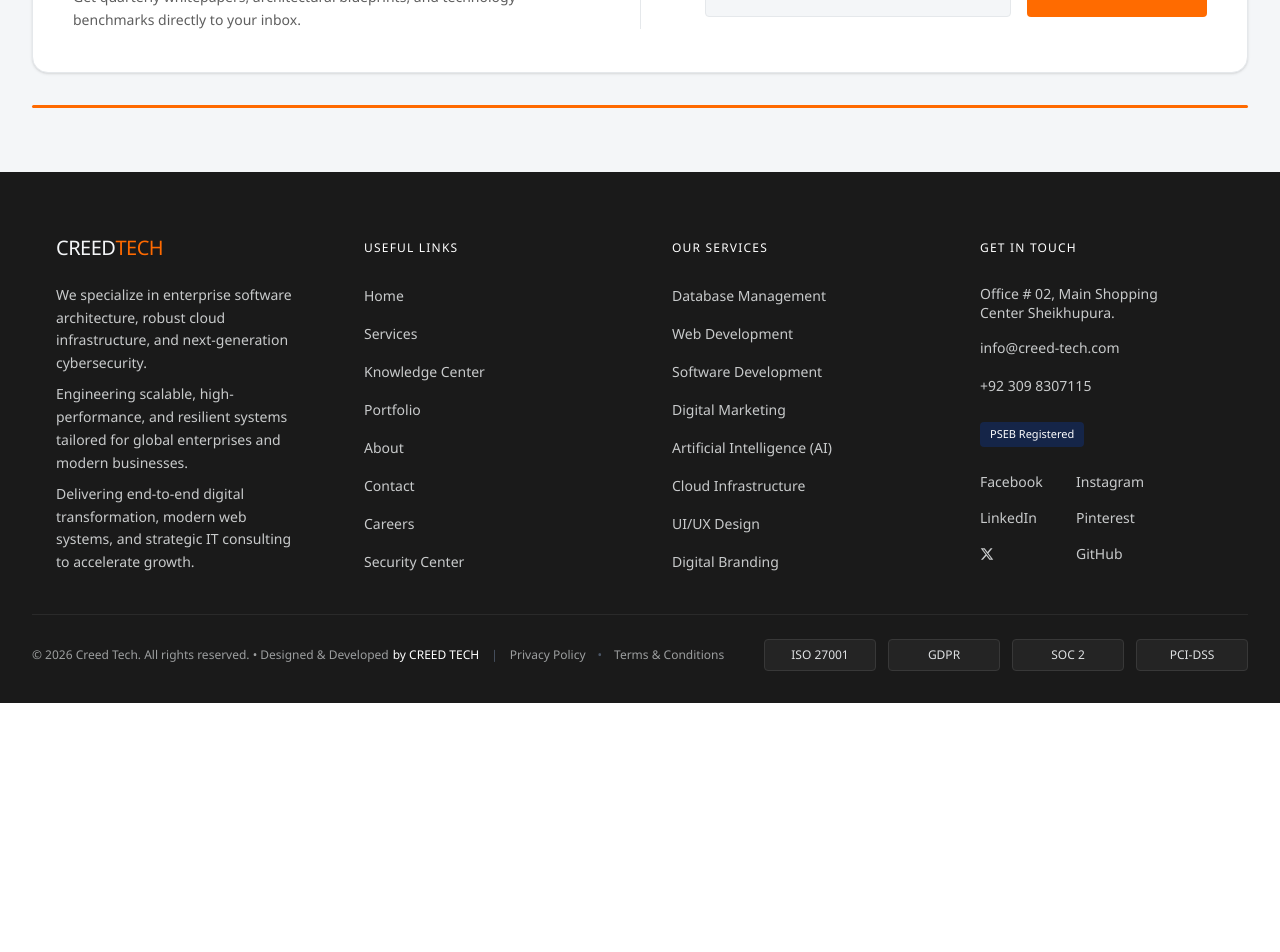
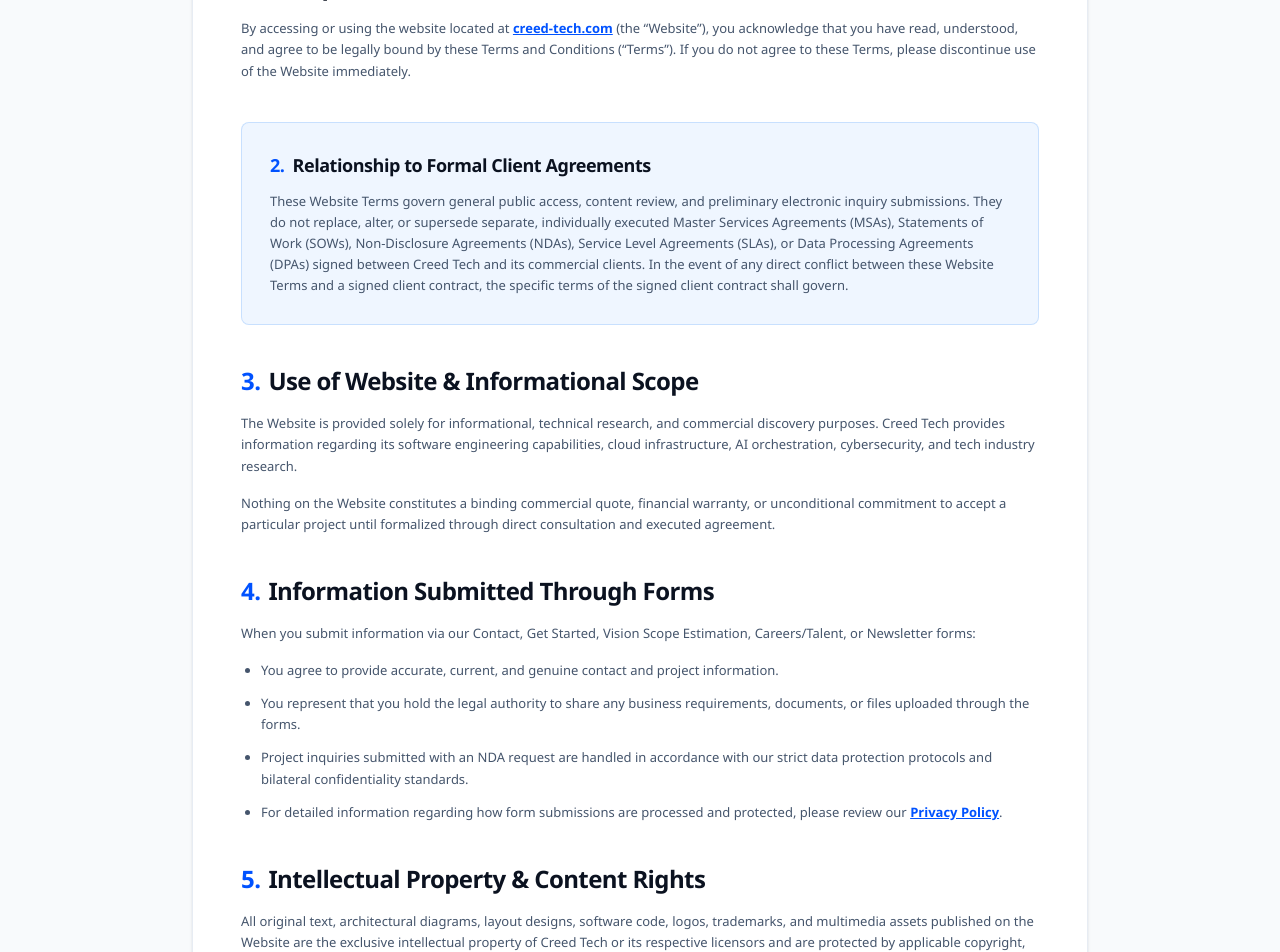
Before and after one commit to tariq200380/enterprise-app, a Next.js app: page /terms in a window 1280 px wide. Shown: the part 600-1552 px from the top of the page. Before the commit the page ends 1303 px from the top, so only its background shows below. Built offline with nearby package versions, Linux system fonts and the light colour scheme.

Commit message:
feat: implement terms and conditions content sections 1 to 5 in pure Tailwind CSS

```diff
--- a/src/app/terms/page.tsx
+++ b/src/app/terms/page.tsx
@@ -1,4 +1,5 @@
 import type { Metadata } from "next";
+import Link from "next/link";
 
 export const metadata: Metadata = {
   title: "Terms & Conditions",
@@ -42,6 +43,100 @@
           </p>
         </div>
       </section>
+
+      {/* Terms Content Card */}
+      <section className="w-full pt-8 pb-4 sm:pt-10 sm:pb-6 px-4 sm:px-6 lg:px-8">
+        <div className="max-w-4xl mx-auto bg-white border border-slate-200/80 rounded-xl p-6 sm:p-10 md:p-12 shadow-sm space-y-10">
+          {/* 1. Acceptance of Terms */}
+          <div className="space-y-4">
+            <h2 className="text-xl sm:text-2xl font-bold text-[#0B1220] tracking-tight">
+              <span className="text-[#0052FF] mr-2">1.</span>
+              Acceptance of Terms
+            </h2>
+            <p className="text-slate-600 text-xs sm:text-[13px] sm:text-sm leading-relaxed font-normal">
+              By accessing or using the website located at{" "}
+              <Link
+                href="/"
+                className="text-[#0052FF] font-semibold underline hover:text-[#0043D1] transition-colors"
+              >
+                creed-tech.com
+              </Link>{" "}
+              (the &ldquo;Website&rdquo;), you acknowledge that you have read, understood, and agree to be legally bound by these Terms and Conditions (&ldquo;Terms&rdquo;). If you do not agree to these Terms, please discontinue use of the Website immediately.
+            </p>
+          </div>
+
+          {/* 2. Relationship to Formal Client Agreements */}
+          <div className="bg-[#EFF6FF] border border-[#BFDBFE]/80 rounded-lg p-6 sm:p-7 space-y-3">
+            <h3 className="text-base sm:text-lg font-bold text-[#0B1220] tracking-tight">
+              <span className="text-[#0052FF] mr-2">2.</span>
+              Relationship to Formal Client Agreements
+            </h3>
+            <p className="text-slate-600 text-xs sm:text-[13px] leading-relaxed font-normal">
+              These Website Terms govern general public access, content review, and preliminary electronic inquiry submissions. They do not replace, alter, or supersede separate, individually executed Master Services Agreements (MSAs), Statements of Work (SOWs), Non-Disclosure Agreements (NDAs), Service Level Agreements (SLAs), or Data Processing Agreements (DPAs) signed between Creed Tech and its commercial clients. In the event of any direct conflict between these Website Terms and a signed client contract, the specific terms of the signed client contract shall govern.
+            </p>
+          </div>
+
+          {/* 3. Use of Website & Informational Scope */}
+          <div className="space-y-4">
+            <h2 className="text-xl sm:text-2xl font-bold text-[#0B1220] tracking-tight">
+              <span className="text-[#0052FF] mr-2">3.</span>
+              Use of Website &amp; Informational Scope
+            </h2>
+            <p className="text-slate-600 text-xs sm:text-[13px] sm:text-sm leading-relaxed font-normal">
+              The Website is provided solely for informational, technical research, and commercial discovery purposes. Creed Tech provides information regarding its software engineering capabilities, cloud infrastructure, AI orchestration, cybersecurity, and tech industry research.
+            </p>
+            <p className="text-slate-600 text-xs sm:text-[13px] sm:text-sm leading-relaxed font-normal">
+              Nothing on the Website constitutes a binding commercial quote, financial warranty, or unconditional commitment to accept a particular project until formalized through direct consultation and executed agreement.
+            </p>
+          </div>
+
+          {/* 4. Information Submitted Through Forms */}
+          <div className="space-y-4">
+            <h2 className="text-xl sm:text-2xl font-bold text-[#0B1220] tracking-tight">
+              <span className="text-[#0052FF] mr-2">4.</span>
+              Information Submitted Through Forms
+            </h2>
+            <p className="text-slate-600 text-xs sm:text-[13px] sm:text-sm leading-relaxed font-normal">
+              When you submit information via our Contact, Get Started, Vision Scope Estimation, Careers/Talent, or Newsletter forms:
+            </p>
+            <ul className="space-y-3 list-disc list-outside pl-5 text-slate-600 text-xs sm:text-[13px] sm:text-sm leading-relaxed">
+              <li>
+                You agree to provide accurate, current, and genuine contact and project information.
+              </li>
+              <li>
+                You represent that you hold the legal authority to share any business requirements, documents, or files uploaded through the forms.
+              </li>
+              <li>
+                Project inquiries submitted with an NDA request are handled in accordance with our strict data protection protocols and bilateral confidentiality standards.
+              </li>
+              <li>
+                For detailed information regarding how form submissions are processed and protected, please review our{" "}
+                <Link
+                  href="/privacy-policy"
+                  className="text-[#0052FF] font-semibold underline hover:text-[#0043D1] transition-colors"
+                >
+                  Privacy Policy
+                </Link>
+                .
+              </li>
+            </ul>
+          </div>
+
+          {/* 5. Intellectual Property & Content Rights */}
+          <div className="space-y-4">
+            <h2 className="text-xl sm:text-2xl font-bold text-[#0B1220] tracking-tight">
+              <span className="text-[#0052FF] mr-2">5.</span>
+              Intellectual Property &amp; Content Rights
+            </h2>
+            <p className="text-slate-600 text-xs sm:text-[13px] sm:text-sm leading-relaxed font-normal">
+              All original text, architectural diagrams, layout designs, software code, logos, trademarks, and multimedia assets published on the Website are the exclusive intellectual property of Creed Tech or its respective licensors and are protected by applicable copyright, trademark, and intellectual property laws.
+            </p>
+            <p className="text-slate-600 text-xs sm:text-[13px] sm:text-sm leading-relaxed font-normal">
+              You may not reproduce, distribute, modify, create derivative works from, publicly display, or commercially exploit any content from the Website without prior written consent from Creed Tech.
+            </p>
+          </div>
+        </div>
+      </section>
     </div>
   );
 }
```
